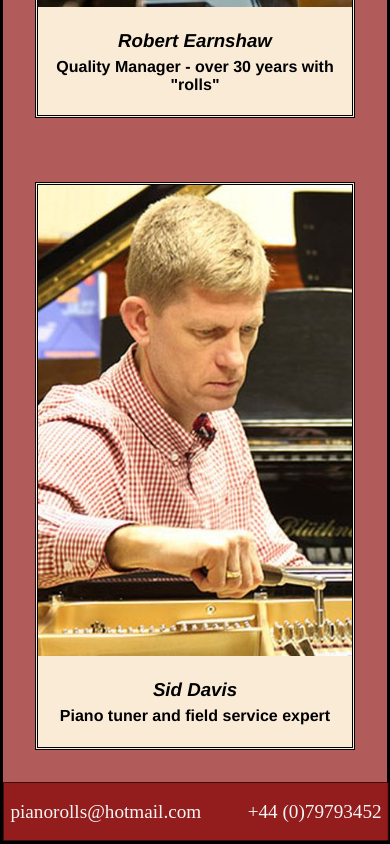
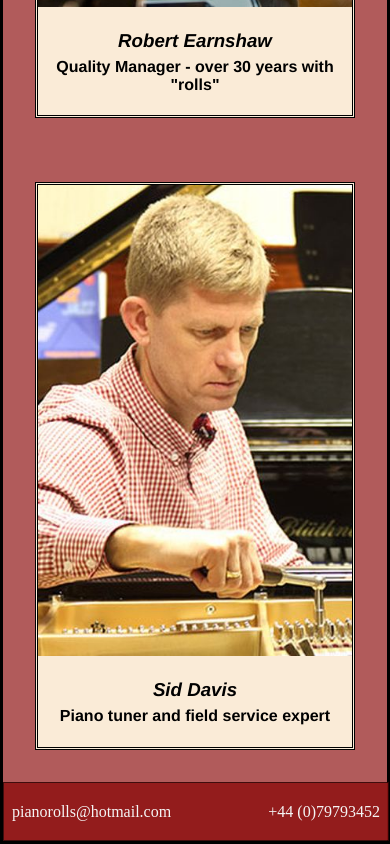
Before and after one commit to PeterWalton01/piano-rolls, a plain HTML site: page index.html in a window 390 px wide. Shown: the part 3768-4612 px from the top of the page. Drawn offline with Linux system fonts and the light colour scheme.

Commit message:
Footer change.

```diff
--- a/css/styles.css
+++ b/css/styles.css
@@ -213,10 +213,12 @@ footer {
 
 @media screen and (max-width: 400px) {
   #footerContent .email {
-    margin-left: 0.4rem;
+    margin-left: 0.5rem;
+    font-size: 1rem;
   }
 
   #footerContent .phone {
-    margin-right: 0.4rem;
+    margin-right: 0.5rem;
+    font-size: 1rem;
   }
 }
```
